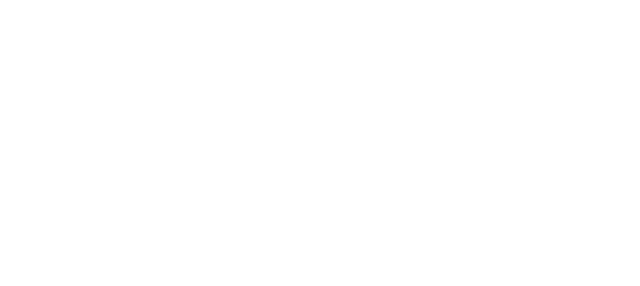
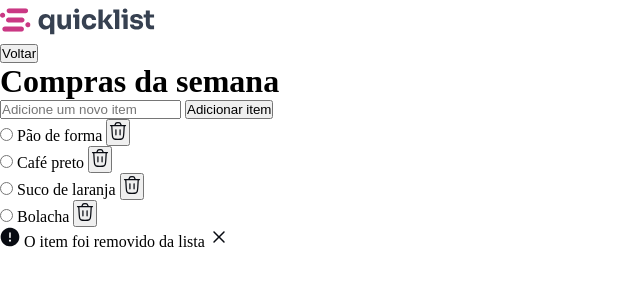
Before and after one commit to abimaelrss/desafio-pratico-lista-de-compras, a plain HTML site: page index.html in a window 1280 px wide. Shown: the whole page, without its empty margins (0-640 px from the left). Drawn offline with Linux system fonts and the light colour scheme.

Commit message:
Defining the html structure

```diff
--- a/index.html
+++ b/index.html
@@ -16,6 +16,58 @@
     />
   </head>
   <body>
+    <header>
+      <img src="assests/logo.svg" alt="Logo quicklist" />
+    </header>
 
+    <main>
+      <button type="button">Voltar</button>
+
+      <h1>Compras da semana</h1>
+
+      <form action="">
+        <div class="search">
+          <input type="text" placeholder="Adicione um novo item" />
+          <button type="submit">Adicionar item</button>
+        </div>
+
+        <ul>
+          <li>
+            <input type="radio" name="check-1" id="check-1" />
+            <span>Pão de forma</span>
+            <button>
+              <img src="assests/Frame-3.svg" alt="" />
+            </button>
+          </li>
+          <li>
+            <input type="radio" name="check-2" id="check-2" />
+            <span>Café preto</span>
+            <button>
+              <img src="assests/Frame-3.svg" alt="" />
+            </button>
+          </li>
+          <li>
+            <input type="radio" name="check-3" id="check-3" />
+            <span>Suco de laranja</span>
+            <button>
+              <img src="assests/Frame-3.svg" alt="" />
+            </button>
+          </li>
+          <li>
+            <input type="radio" name="check-4" id="check-4" />
+            <span>Bolacha</span>
+            <button>
+              <img src="assests/Frame-3.svg" alt="" />
+            </button>
+          </li>
+        </ul>
+      </form>
+
+      <section class="footer">
+        <img src="assests/warning-circle-filled.svg" alt="" />
+        <span>O item foi removido da lista</span>
+        <img src="assests/delete-small.svg" alt="" />
+      </section>
+    </main>
   </body>
 </html>
```
